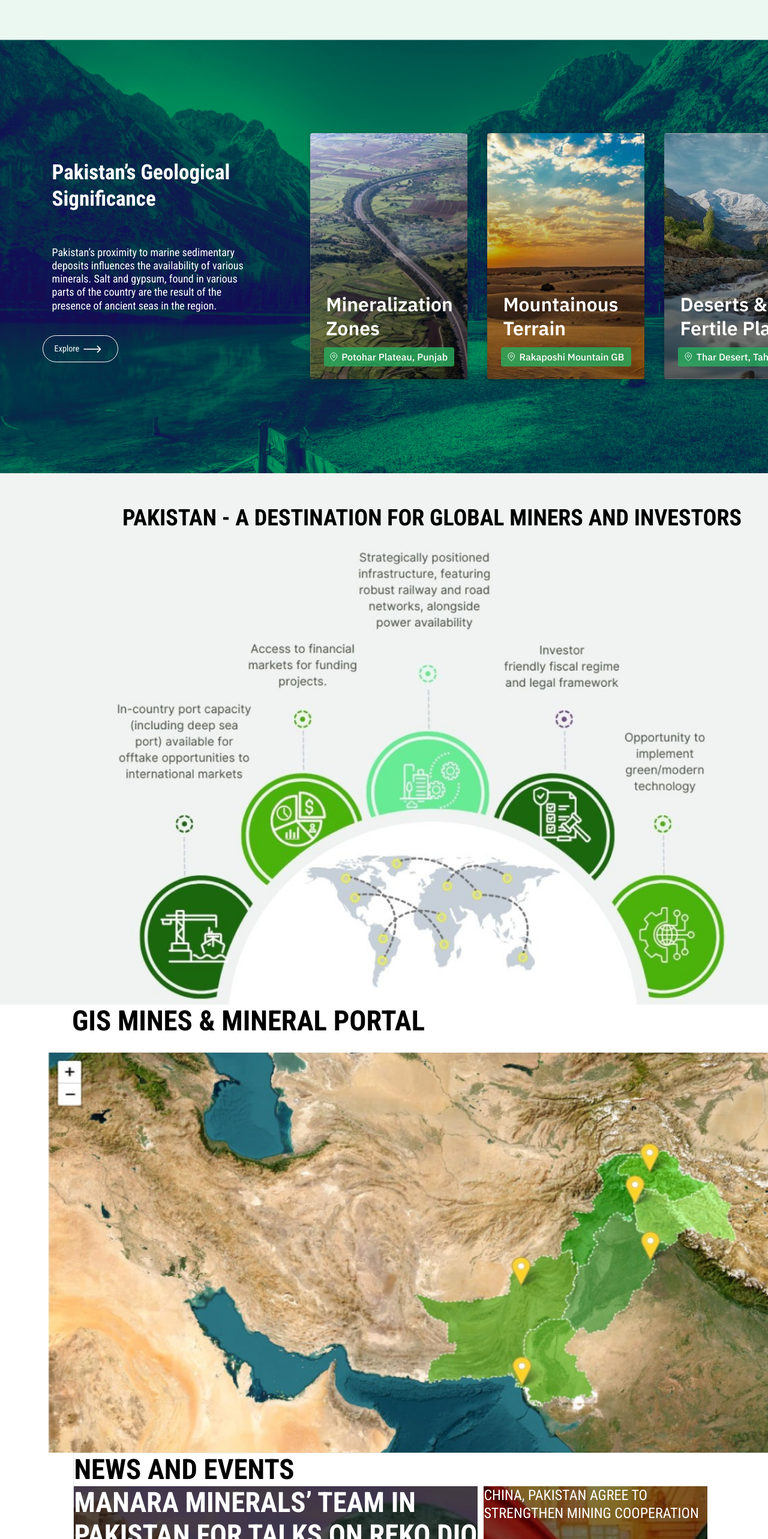
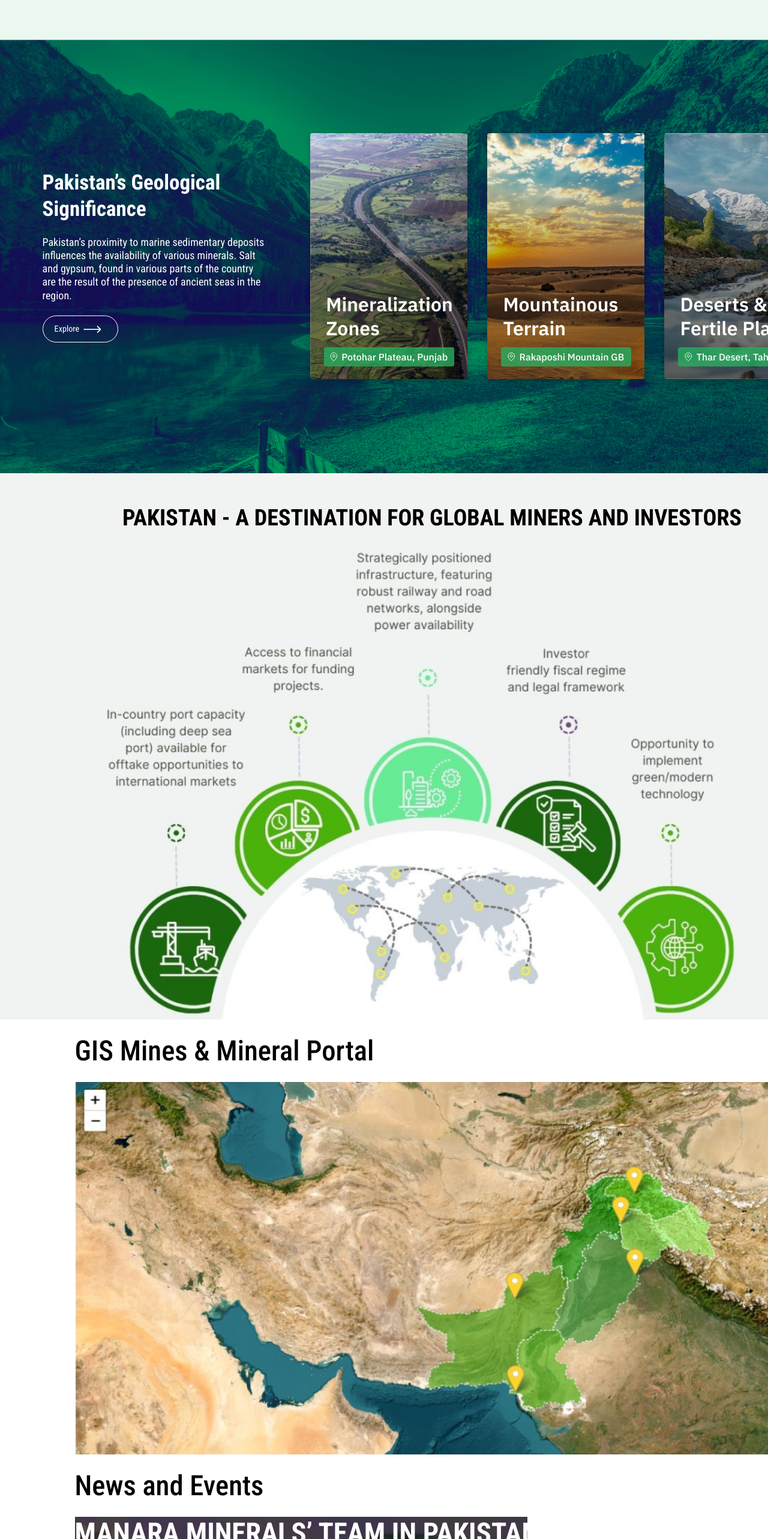
Before and after one commit to realAbdullah4504/mineral-app, a React (Create React App) app: page / in a window 1280 px wide. Shown: the part 1065-3631 px from the top of the page at 60% size. Built offline with nearby package versions, Linux system fonts and the light colour scheme.

Commit message:
refactoring things

```diff
--- a/src/components/EventSection/index.js
+++ b/src/components/EventSection/index.js
@@ -1,31 +1,28 @@
+import { Container, SectionTitle } from "components/UI";
 import React from "react";
 
 export const NewsAndEvent = () => {
   return (
-    <div className="max-w-[83%] m-auto border border-solid border-red">
-      <div className="max-w-5xl font-roboto-condensed font-bold text-[46.73px] leading-[54.76px] uppercase">
-        News and Events
-      </div>
-      <div class="flex content-evenly">
-        <div className="bg-pakistan-image max-w-[750px] h-[659px]  text-white">
-          <div className="max-w-[673px] font-roboto-condensed font-bold text-[46.73px] leading-[54.76px] uppercase">
-            Manara Minerals’ team in Pakistan for talks on Reko Diq stake
-          </div>
+    <Container classes="px-[124.56px]">
+      <SectionTitle heading="News and Events" />
+      <div class="bg-pakistan-image bg-auto bg-no-repeat text-white flex min-h-[659.78px] gap-[5.77px]">
+        <div className="font-bold text-[46.73px] leading-[54.76px] uppercase">
+          Manara Minerals’ team in Pakistan for talks on Reko Diq stake
         </div>
-        <div className="flex-col ml-[10px]">
+        {/* <div className="">
           <div className="bg-china-image max-w-[431px] h-[211px] text-white ">
             <div className="max-w-[372.7px] font-roboto-condensed font-[700px] text-[24px] leading-[30px] uppercase">
               China, Pakistan agree to strengthen mining cooperation
             </div>
-          </div>
-          <div className="bg-rectangle-image max-w-[431px] h-[211px] text-white mt-[12px]">
+          </div> */}
+        {/* <div className="bg-rectangle-image max-w-[431px] h-[211px] text-white mt-[12px]">
             China, Pakistan agree to strengthen mining cooperation
           </div>
           <div className="bg-rectangle-image max-w-[431px] h-[211px] text-white mt-[12px]">
             China, Pakistan agree to strengthen mining cooperation
-          </div>
-        </div>
+          </div> */}
+        {/* </div> */}
       </div>
-    </div>
+    </Container>
   );
 };
--- a/src/components/GeologicalSection/index.jsx
+++ b/src/components/GeologicalSection/index.jsx
@@ -1,5 +1,6 @@
 import { Card } from "./Card";
 import Arrow11 from "../../assets/images/Arrow11.png";
+import { Container } from "components/UI";
 
 /* Pakistan’s Geological Significance */
 
@@ -29,19 +30,17 @@ const geologicalData = [
 
 export const GeologicalSection = () => {
   return (
-    <div className="bg-geological-section bg-cover min-h-[723px] w-full  bg-no-repeat text-white flex justify-evenly items-center">
+    <div className="bg-geological-section bg-cover bg-no-repeat text-white  ">
+      <Container classes="min-h-[723px] w-full flex justify-evenly  items-center">
         <div className="max-w-[376px]">
-        <div className="mb-[22px]">
-          <p className="font-roboto-condensed font-[700] text-[35px] leading-[43.6px]">
+          <div className="font-roboto-condensed font-[700] text-[35px] leading-[43.6px]">
             Pakistan’s Geological Significance
-          </p>
-          <br />
-          <p className="font-roboto-condensed font-[400] text-[18px] leading-[22.28px]">
+          </div>
+          <div className="font-roboto-condensed font-[400] text-[18px] leading-[22.28px] my-[22px]">
             Pakistan’s proximity to marine sedimentary deposits influences the
             availability of various minerals. Salt and gypsum, found in various
             parts of the country are the result of the presence of ancient seas
             in the region.
-          </p>
           </div>
 
           <div className="border border-white rounded-[34.06px] py-[14px] w-[125.94px] flex items-center justify-center gap-[6.24px]">
@@ -64,6 +63,7 @@ export const GeologicalSection = () => {
             )
           )}
         </div>
+      </Container>
     </div>
   );
 };
--- a/src/components/GlobalMinor/index.js
+++ b/src/components/GlobalMinor/index.js
@@ -1,15 +1,18 @@
 import React from 'react'
 import Distribution from 'assets/images/Distribution.png';
+import { Container } from 'components/UI';
 
 export const GlobalMinerSection = () => {
   return (
-    <div className="bg-[#F1F3F2] pt-[52px] text-center">
-    <div className="max-w-8xl font-roboto-condensed font-bold text-[38.02px] leading-[44.55px] uppercase">
-    Pakistan - A destination for  Global Miners and Investors
+    <div className="bg-[#F1F3F2] w-full text-center">
+      <Container classes="px-[124.56px]">
+        <div className="pt-[52px] pb-[24.41px] font-roboto-condensed font-bold text-[38.02px] leading-[44.55px] uppercase">
+          Pakistan - A destination for  Global Miners and Investors
+        </div>
+        <div className="w-full">
+          <img src={Distribution} className='w-full' alt="Distribution" />
+        </div>
+      </Container>
     </div>
-    <div className="max-w-6xl m-auto">
-    <img className="mt-[25px]" src={Distribution} width={"100%"} />
-    </div>
-  </div>
   )
 }
--- a/src/components/MineSection/index.js
+++ b/src/components/MineSection/index.js
@@ -1,14 +1,14 @@
 import React from "react";
 import Map from 'assets/images/Map.png';
+import { Container } from "components/UI";
+import { SectionTitle } from "components/UI/SectionTitle";
 export const GisMineSection = () => {
   return (
-    <div className="m-auto">
-      <div className="max-w-8xl font-roboto-condensed font-bold text-[46.73px] leading-[54.76px] uppercase ml-[120px]">
-        GIS Mines & Mineral Portal
+    <Container classes="px-[124.56px]">
+      <SectionTitle heading="GIS Mines & Mineral Portal" />
+      <div className="w-full">
+        <img src={Map} alt="pakistan map" className="w-full" />
       </div>
-      <div className="max-w-7xl m-auto">
-        <img className="mt-[25px]" src={Map} width={"100%"} />
-      </div>
-    </div>
+    </Container >
   );
 };
--- /dev/null
+++ b/src/components/UI/Container.jsx
@@ -0,0 +1,5 @@
+import React from "react";
+
+export const Container = ({ children, classes = "" }) => {
+  return <div className={`${classes} max-w-[1440px] m-auto`}>{children}</div>;
+};
--- /dev/null
+++ b/src/components/UI/SectionTitle.jsx
@@ -0,0 +1,9 @@
+import React from "react";
+
+export const SectionTitle = ({ heading = "No title" }) => {
+  return (
+    <div className="font-roboto-condensed font-[500] text-[46.73px] leading-[54.76px] py-[24.72px]">
+      {heading}
+    </div>
+  );
+};
--- /dev/null
+++ b/src/components/UI/index.jsx
@@ -0,0 +1,4 @@
+import { Container } from "./Container";
+import { SectionTitle } from "./SectionTitle";
+
+export { Container, SectionTitle };
```
Lines whose indentation alone changed are shown as unchanged.
